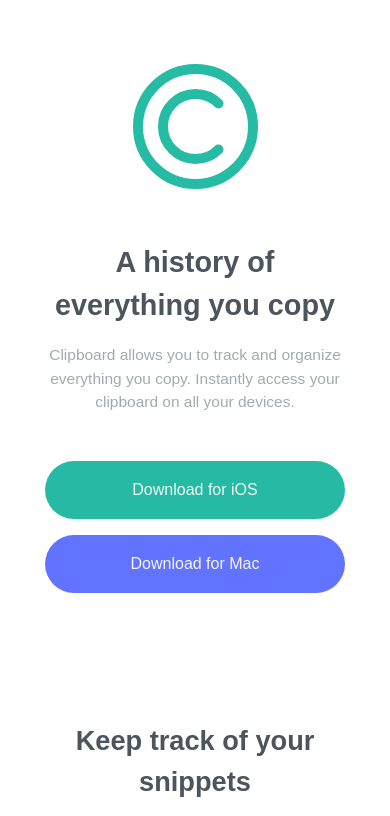
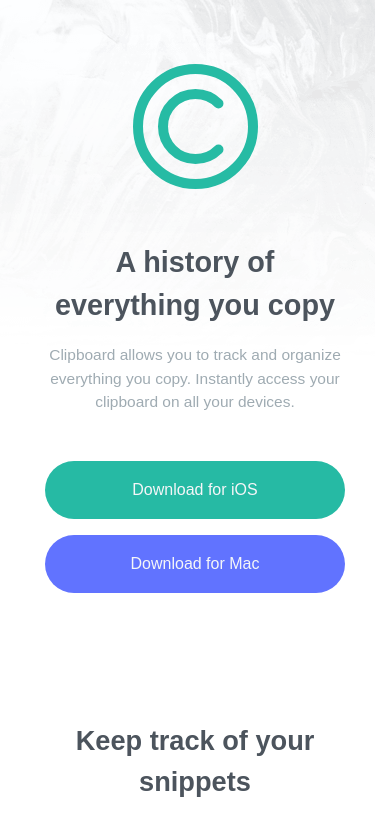
Before and after one commit to modade97/clipboard-landing-page, a plain HTML site: page index.html in a window 390 px wide. Shown: the top 816 px of the page. Drawn offline with Linux system fonts and the light colour scheme; a web font is replaced by a local one.

Commit message:
Update style.css

```diff
--- a/css/style.css
+++ b/css/style.css
@@ -71,7 +71,7 @@ button {
 
 /* Mobile Design 375px*/
 .background_image {
-    background-image: url("./images/bg-header-mobile.png");
+    background-image: url("../images/bg-header-mobile.png");
     background-repeat: no-repeat;
 }
 .content {
```
